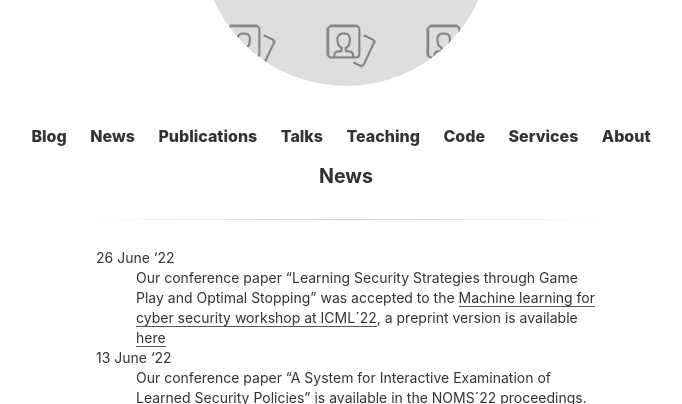
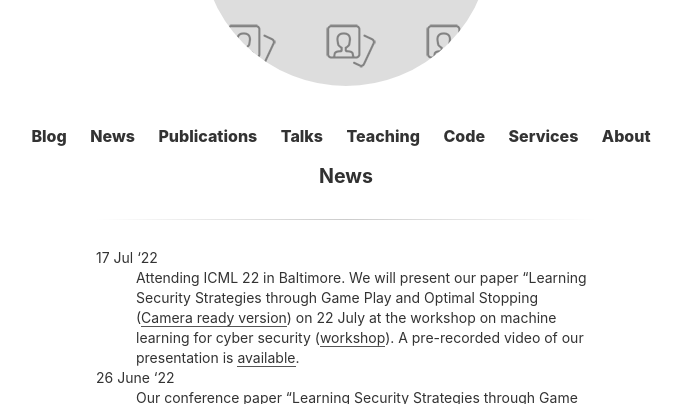
Before and after one commit to Limmen/Limmen.github.io, a Jekyll site: the page built from news.md, in a window 1280 px wide and 900 px high, cut to the strip 244-648 px from the top of the window. Shown: the whole strip, without its empty margins (294-976 px from the left). Built offline with Jekyll 4.4.1, drawn with Linux system fonts in a browser that asks for light colours.

Commit message:
update news

```diff
--- a/news.md
+++ b/news.md
@@ -2,6 +2,9 @@
 layout: page
 title: News
 ---
+
+17 Jul '22
+:   Attending ICML 22 in Baltimore. We will present our paper "Learning Security Strategies through Game Play and Optimal Stopping ([Camera ready version](/assets/papers/icml_ml4cyber_Hammar_Stadler_final_24_june_2022.pdf)) on 22 July at the workshop on machine learning for cyber security ([workshop](https://sites.google.com/view/icml-ml4cyber/home)). A pre-recorded video of our presentation is [available](https://www.youtube.com/watch?v=Qz6huGXjhec).
 
 26 June '22
 :   Our conference paper "Learning Security Strategies through Game Play and Optimal Stopping" was accepted to the [Machine learning for cyber security workshop at ICML´22](https://sites.google.com/view/icml-ml4cyber/accepted-papers), a preprint version is available [here](/assets/papers/icml_ml4cyber_Hammar_Stadler_final_24_june_2022.pdf)
```
Also changed, not shown: talks.md (+1 -0 lines).
